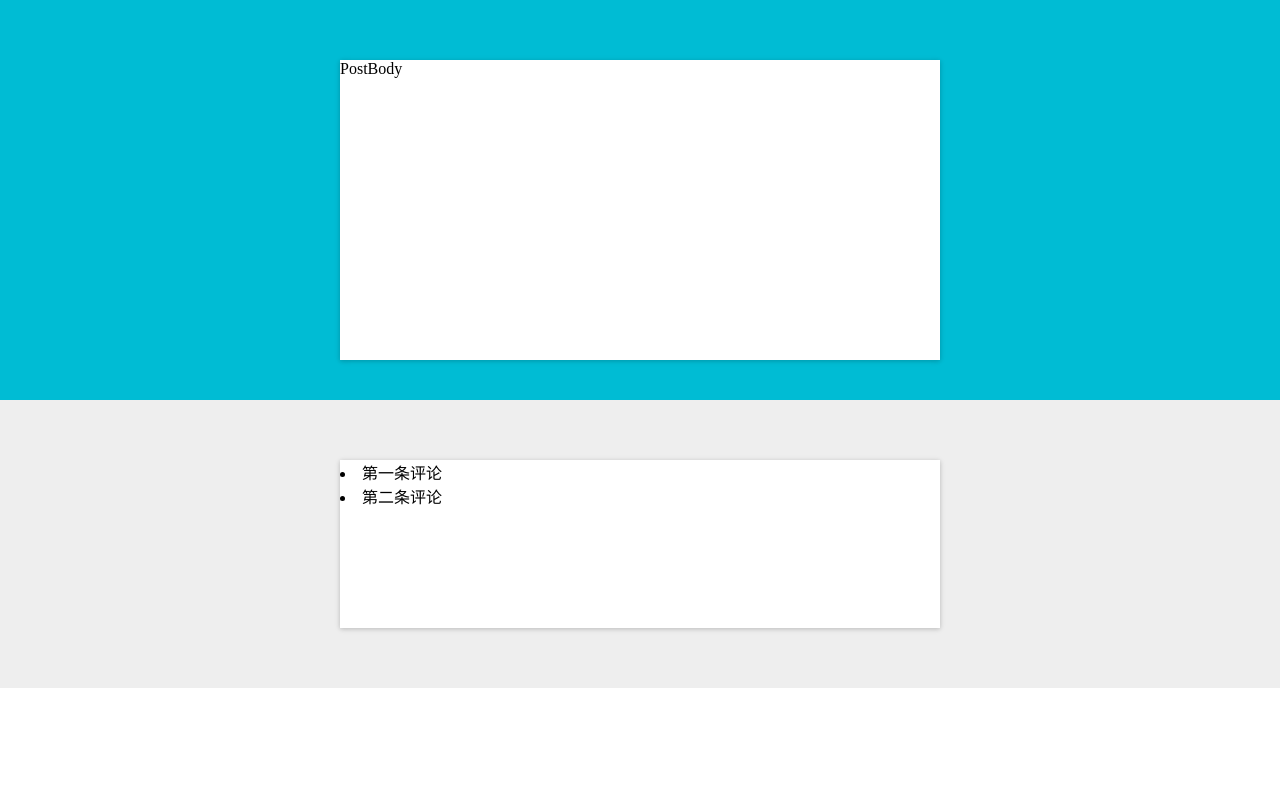
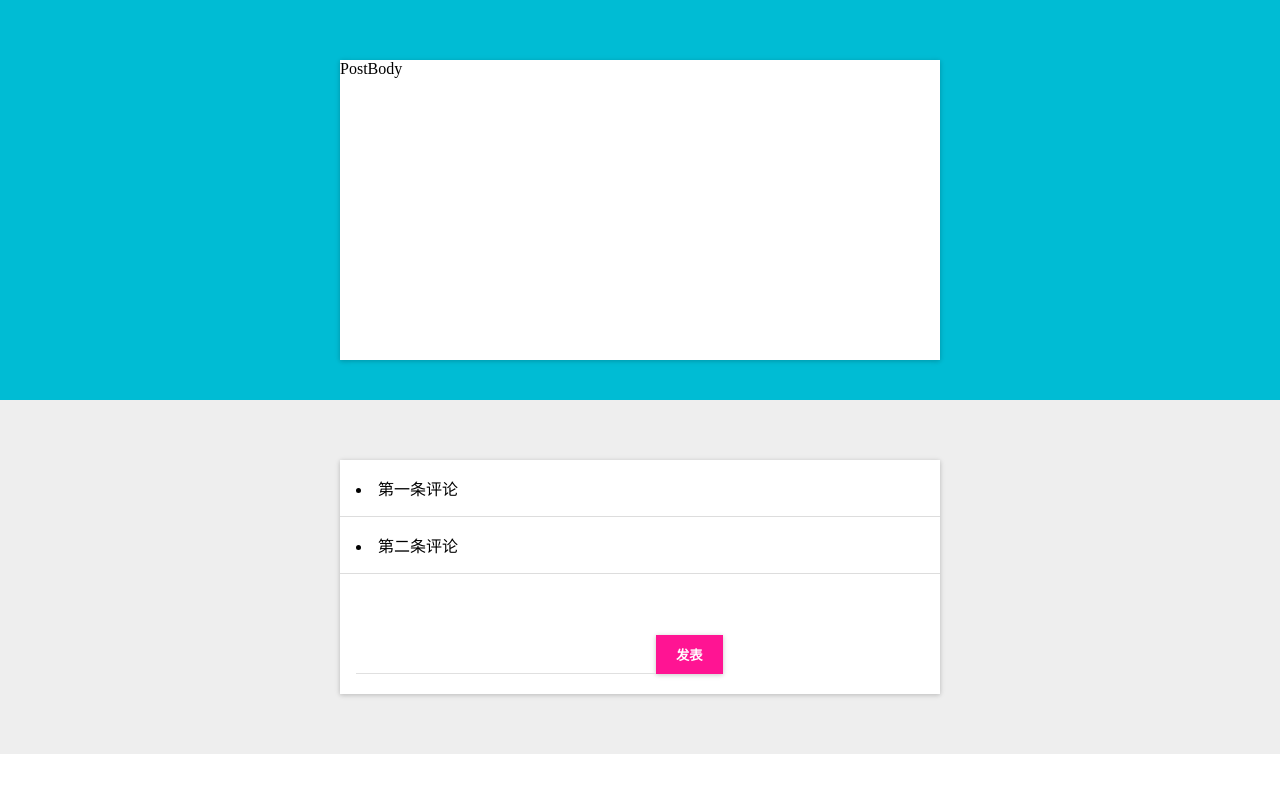
Before and after one commit to liulu1012/new-redux-hello, a React (Create React App) app: page / in a window 1280 px wide. Shown: the top 792 px of the page. Built offline with nearby package versions, Linux system fonts and the light colour scheme.

Commit message:
add commit

```diff
--- a/src/CommentBox.js
+++ b/src/CommentBox.js
@@ -11,9 +11,14 @@ class CommentBox extends React.Component{
     return(
       <div className='comment-box'>
         {this.state.comments.map(item=>(
-          <li key={Math.random()}>{item}</li>
-        ))
-      }
+          <li key={Math.random()} className='comment'>{item}</li>
+          ))
+        }
+        <form className='comment-form'>
+          <input type='text' className='input'/>
+          <button type='submit' className='submit-btn'>发表</button>
+        </form>
+        <div className='underline'></div>
       </div>
     )
   }
```
